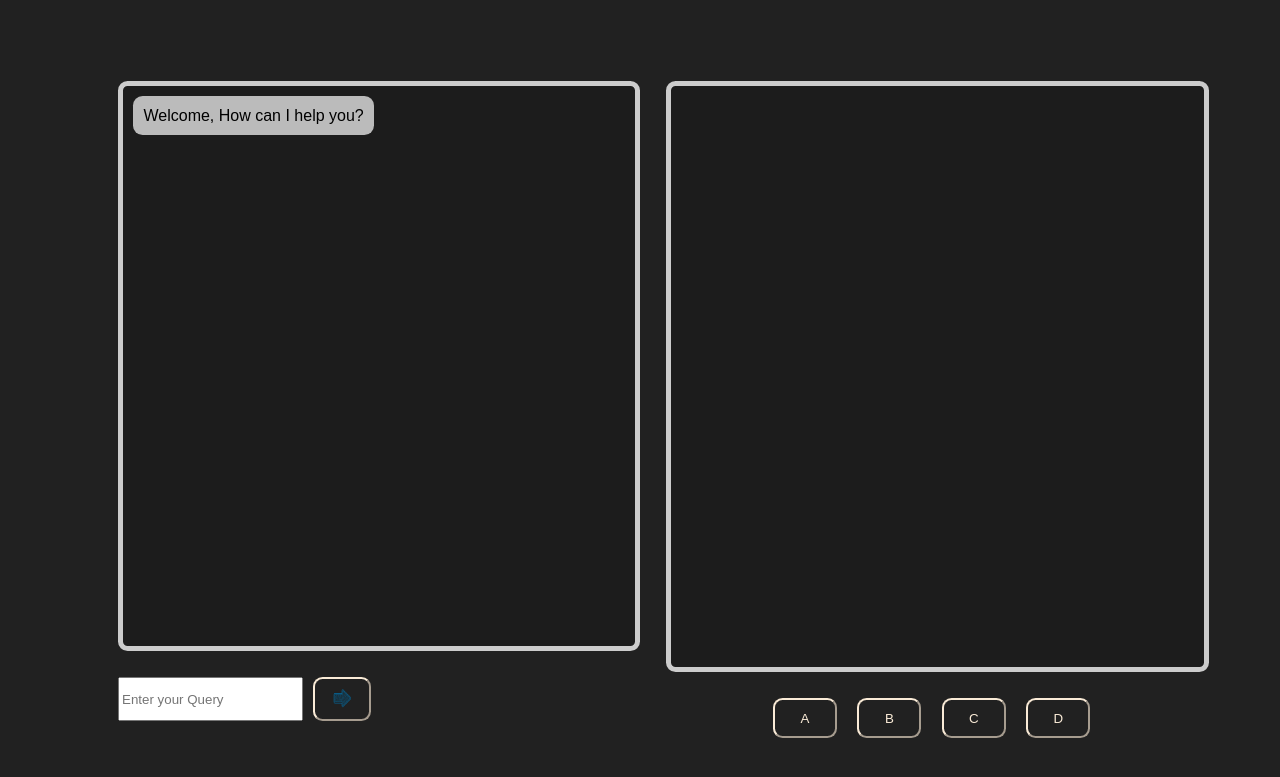
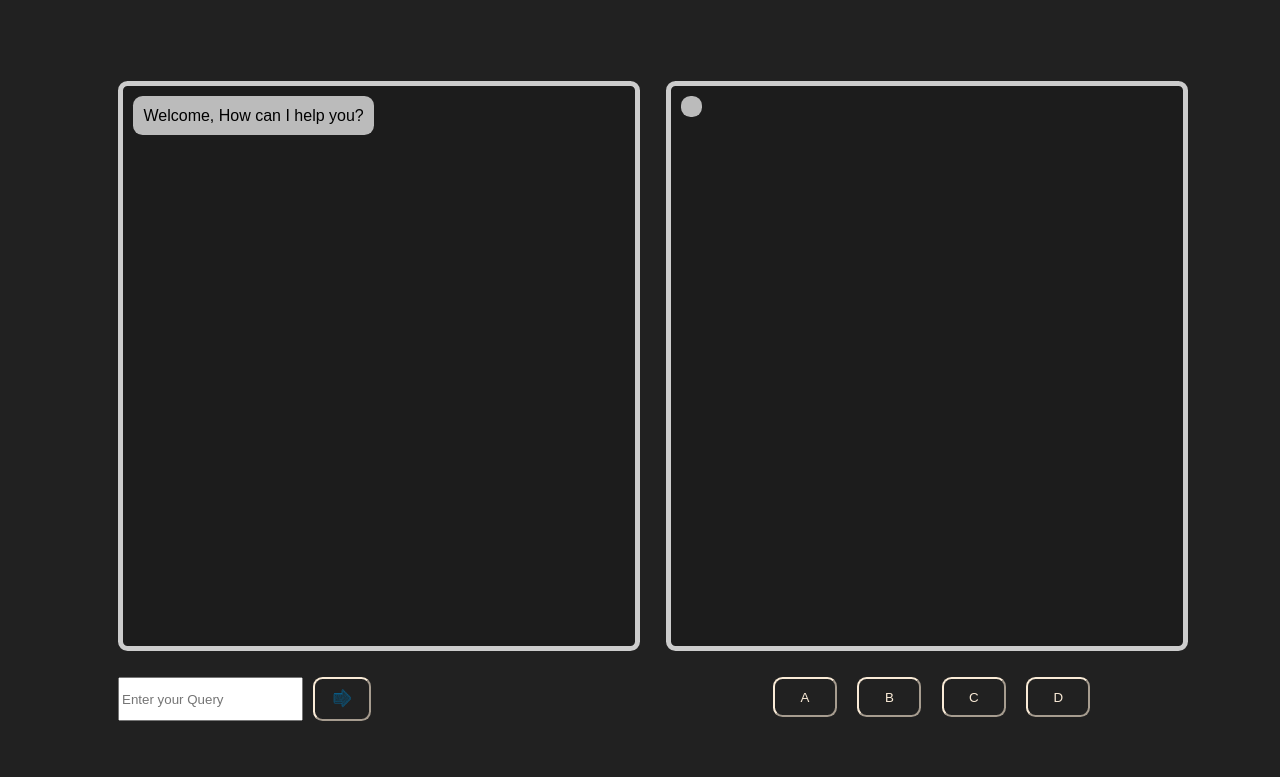
Before and after one commit to ppranav06/learncode-ai, a Flask app: page / in a window 1280 px wide. Shown: the top 777 px of the page. Run offline with Flask 3, Linux system fonts and the light colour scheme.

Commit message:
Added output resp box

```diff
--- a/templates/index.html
+++ b/templates/index.html
@@ -31,8 +31,10 @@
             </div>
         </div>
         <div class="questionbox">
-            <div id="Box2" class="bot">
+            <div id="Box2">
+            <div class="bot">
                 {{ generated_response }}
+            </div>
             </div>
             <div class="options">
                 <div id="A">
```
